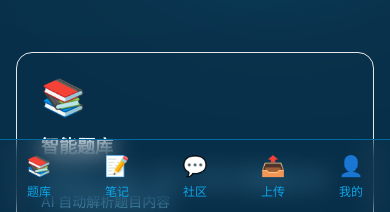
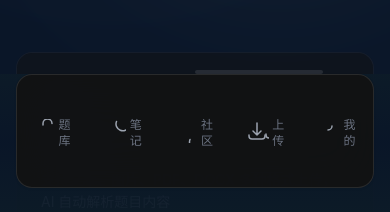
Before and after one commit to FallRain0905/question-bank-live2D, a Next.js app: page / in a window 390 px wide. Shown: the part 632-844 px from the top of the page. Built offline with nearby package versions, Linux system fonts and the light colour scheme; no server answers; the database is empty.

Commit message:
页面美化

```diff
--- a/app/notes/page.tsx
+++ b/app/notes/page.tsx
@@ -5,6 +5,7 @@ import { getSupabase } from '@/lib/supabase';
 import { getFileIcon, formatFileSize } from '@/lib/upload';
 import Link from 'next/link';
 import type { NoteWithTags, SearchHistory } from '@/types';
+import NoteCardMobile from '@/components/NoteCardMobile';
 
 type SortOption = 'newest' | 'oldest' | 'popular';
 
@@ -410,11 +411,23 @@ export default function NotesPage() {
                 href={`/notes/${note.id}`}
                 className="block"
               >
-                <NoteCard
-                  note={note}
-                  isLiked={likedNoteIds.has(note.id)}
-                  onLike={handleLike}
-                />
+                {/* 移动端使用优化的卡片组件 */}
+                <div className="sm:hidden">
+                  <NoteCardMobile
+                    note={note}
+                    isLiked={likedNoteIds.has(note.id)}
+                    onLike={handleLike}
+                  />
+                </div>
+
+                {/* 桌面端使用原有卡片 */}
+                <div className="hidden sm:block">
+                  <NoteCard
+                    note={note}
+                    isLiked={likedNoteIds.has(note.id)}
+                    onLike={handleLike}
+                  />
+                </div>
               </Link>
             ))}
           </div>
--- a/components/MobileTabBar.tsx
+++ b/components/MobileTabBar.tsx
@@ -5,52 +5,104 @@ import { usePathname, useRouter } from 'next/navigation';
 interface TabItem {
   id: string;
   label: string;
-  icon: string;
+  icon: React.ReactNode;
   path: string;
 }
 
 const tabs: TabItem[] = [
-  { id: 'search', label: '题库', icon: '📚', path: '/search' },
-  { id: 'notes', label: '笔记', icon: '📝', path: '/notes' },
-  { id: 'social', label: '社区', icon: '💬', path: '/social' },
-  { id: 'upload', label: '上传', icon: '📤', path: '/upload' },
-  { id: 'me', label: '我的', icon: '👤', path: '/me' },
+  { id: 'search', label: '题库', icon: (
+    <svg className="w-6 h-6" fill="none" stroke="currentColor" viewBox="0 0 24 24">
+      <path strokeLinecap="round" strokeLinejoin="round" strokeWidth={1.5} d="M12 6.042A9 9 9 0 0012 4.5a4.5 4.5 0 019 0 4.5h3a2.25 2.25 0 014.5 4.5h3a2.25 2.25 0 0012.5V15a4.5 4.5 0 00-9 9H4.5a4.5 4.5 0 0001.5 4.5 4.5 4.5 4.5 0 003-4.5 0 4.5a1.5 1.5 0 0010.5 4.5 2.25 0 0010.5H15a4.5 4.5 0 0003 2.25 0-9-4.5 0-013.5 4.5 4.5 4.5 4.5-4.5 4.5 0-9 4.5H4.5z" />
+    </svg>
+  ), path: '/search' },
+  { id: 'notes', label: '笔记', icon: (
+    <svg className="w-6 h-6" fill="none" stroke="currentColor" viewBox="0 0 24 24">
+      <path strokeLinecap="round" strokeLinejoin="round" strokeWidth={1.5} d="M14.5 2.5a1.25 1.25 0 0012.5 5h-1.25a1.25 1.25 0 0012.5 7c-.617 0-1.063-1.063-1.063-.894.894 0 1.789 1.789H14a2.25 2.25 0 003.75 3.125-4.125-4.125-4.125-4.125-4.125-4.125a1.5 1.5 0 001.5 4.5 4.5 4.5 4.5 4.5 0 0010 4.5 3.125 4.125a1.25 1.25 0 0012.5 4.5 4.5 0 0012.5H15a4.5 4.5 0 0004.5 0 012.5 0 0012.5-4.125 0 0012.5 4.5-4.125 4.125-4.125-4.125z" />
+    </svg>
+  ), path: '/notes' },
+  { id: 'social', label: '社区', icon: (
+    <svg className="w-6 h-6" fill="none" stroke="currentColor" viewBox="0 0 24 24">
+      <path strokeLinecap="round" strokeLinejoin="round" strokeWidth={1.5} d="M17 20.5a2.25 2.25 0 0012.5 5h-1.25a1.25 1.25 0 0012.5 7c-.617 0-1.063-1.063-.894.894 0 1.789 1.789H14a2.25 2.25 0 003.75 3.125-4.125-4.125-4.125-4.125-4.125-4.125-4.125a1.5 1.5 0 001.5 4.5 4.5 4.5 4.5 0 0010 4.5 3.125 4.125a1.25 1.25 0 0012.5 4.5 4.5 0 0012.5H15a4.5 4.5 0 0004.5 0 012.5 0 0012.5-4.125 0 0012.5 4.5-4.125 4.125-4.125-4.125z" />
+    </svg>
+  ), path: '/social' },
+  { id: 'upload', label: '上传', icon: (
+    <svg className="w-6 h-6" fill="none" stroke="currentColor" viewBox="0 0 24 24">
+      <path strokeLinecap="round" strokeLinejoin="round" strokeWidth={1.5} d="M4 16v1a3 3 0 003 3h10a3 3 0 003-3v-1m-4-4l-4 4m0 0l-4-4m4 4V4" />
+      <path strokeLinecap="round" strokeLinejoin="round" strokeWidth={1.5} d="M21 15v1a3 3 0 003 3h10a3 3 0 003-3v-1m-4-4l-4 4m0 0l-4-4m4 4V4" />
+    </svg>
+  ), path: '/upload' },
+  { id: 'me', label: '我的', icon: (
+    <svg className="w-6 h-6" fill="none" stroke="currentColor" viewBox="0 0 24 24">
+      <path strokeLinecap="round" strokeLinejoin="round" strokeWidth={1.5} d="M16 7a4 4 0 01-4 4 0v6a4 4 0 014 4 0 9-4 4 0 0016 4 0 012 1.5 0 0012.5 4.5 0 0012.5 4.5 4.5 0 016 4 0 016 4 012.5 0 0012.5 4.5 0 0012.5-4.5 0 012.5-4.5-0 012.5-4.5 0-0010.5 4.5 0 0012.5 4.5 0 0010.5 4.5 0 0012.5H16a4 4 0 014 4 012.5-4.5 4.5 4.5 0 0016 4 0 016 4 0 012.5 0 0012.5 4.5 0 0012.5 4.5 0 0012.5-4.5 0 012.5 4.5 4.5 4.5 0 016 4 0 016 4 0 012.5 4.5 0 0012.5 4.5 0 0012.5z" />
+    </svg>
+  ), path: '/me' },
 ];
 
 export default function MobileTabBar() {
   const pathname = usePathname();
   const router = useRouter();
 
-  const activeTab = tabs.find(tab => pathname.startsWith(tab.path));
+  const activeTab = tabs.find((tab) => pathname.startsWith(tab.path));
 
   return (
-    <div className="sm:hidden fixed bottom-0 left-0 right-0 bg-brand-800/95 backdrop-blur-md border-t border-brand-700 z-50 safe-area-inset-bottom">
-      <div className="flex items-center justify-around py-1 pb-safe">
+    <nav className="sm:hidden fixed bottom-0 left-0 right-0 z-50 safe-area-inset-bottom">
+      {/* 背景遮罩渐变 */}
+      <div className="absolute inset-0 bg-gradient-to-b from-brand-900 via-brand-950 to-brand-900 opacity-95" />
+
+      {/* 主容器 */}
+      <div className="relative flex items-center justify-center">
+        {/* 顶部凸起指示条 */}
+        <div className="absolute -top-1 left-1/2 right-1/2 w-32 h-1 bg-white/10 rounded-full" />
+
+        {/* 导航容器 */}
+        <div className="relative mx-4 w-full max-w-md bg-brand-800/90 backdrop-blur-xl rounded-2xl shadow-card border border-white/10">
+          <div className="flex items-center justify-around py-3">
             {tabs.map((tab) => {
               const isActive = activeTab?.id === tab.id;
               return (
                 <button
                   key={tab.id}
                   onClick={() => router.push(tab.path)}
-              className={`flex flex-col items-center justify-center flex-1 py-2 transition ${
+                  className={`flex flex-col items-center justify-center flex-1 py-3 transition-all duration-200 ${
                     isActive
-                  ? 'text-brand-400'
-                  : 'text-brand-500 hover:text-brand-400'
+                      ? 'text-white'
+                      : 'text-gray-400 hover:text-gray-200'
                   }`}
                 >
-              <span className={`text-xl mb-1 ${isActive ? 'transform scale-110' : ''}`}>
+                  {/* 图标容器 */}
+                  <div className={`relative flex items-center justify-center transition-all duration-200 ${
+                    isActive
+                      ? 'bg-white shadow-glow scale-110'
+                      : ''
+                  } rounded-xl p-3.5`}>
+                    {/* 图标 */}
+                    <span className={`transition-all duration-200 ${
+                      isActive ? 'text-accent-500' : ''
+                    }`}>
                       {tab.icon}
                     </span>
-              <span className={`text-xs ${isActive ? 'font-medium' : ''}`}>
+
+                    {/* 标签 */}
+                    <span className={`text-xs font-medium mt-1 transition-all duration-200 ${
+                      isActive ? 'text-white' : 'text-gray-500'
+                    }`}>
                       {tab.label}
                     </span>
+
+                    {/* 活跃指示条 */}
                     {isActive && (
-                <div className="absolute bottom-0 w-1.5 h-1 bg-brand-400 rounded-t-full" />
+                      <div className="absolute -bottom-1 left-1/2 right-1/2 w-4 h-1 bg-white rounded-full shadow-glow" />
                     )}
+                  </div>
                 </button>
               );
             })}
           </div>
         </div>
+      </div>
+
+      {/* iOS安全区域 */}
+      <div className="h-6 w-full" />
+    </nav>
   );
 }
--- /dev/null
+++ b/components/NoteCardMobile.tsx
@@ -0,0 +1,115 @@
+'use client';
+
+import Link from 'next/link';
+import { getFileIcon, formatFileSize } from '@/lib/upload';
+import type { NoteWithTags } from '@/types';
+
+interface NoteCardMobileProps {
+  note: NoteWithTags;
+  isLiked: boolean;
+  onLike: (noteId: string) => void;
+}
+
+export default function NoteCardMobile({ note, isLiked, onLike }: NoteCardMobileProps) {
+  const handleLikeClick = (e: React.MouseEvent) => {
+    e.preventDefault();
+    e.stopPropagation();
+    onLike(note.id);
+  };
+
+  return (
+    <Link
+      href={`/notes/${note.id}`}
+      className="block"
+    onClick={(e) => e.stopPropagation()}
+    >
+      <div className="bg-brand-600 rounded-2xl shadow-card overflow-hidden border border-white/10 hover:border-white/20 transition-all duration-200">
+        {/* 文件图标和标题 */}
+        <div className="p-4 pb-3">
+          <div className="flex items-start gap-3 mb-3">
+            <div className="flex-1 min-w-0">
+              <div className="flex items-center gap-2.5 mb-2">
+                <div className="text-2xl text-white/90">
+                  {getFileIcon(note.file_name || '')}
+                </div>
+                <h3 className="font-semibold text-white text-base truncate">{note.title}</h3>
+              </div>
+              {note.file_name && (
+                <p className="text-xs text-white/70 truncate">{note.file_name}</p>
+              )}
+            </div>
+          </div>
+
+          {/* 描述 */}
+          {note.description && (
+            <p className="text-sm text-white/90 mb-3 line-clamp-2">
+              {note.description}
+            </p>
+          )}
+
+          {/* 标签 */}
+          {note.tags && note.tags.length > 0 && (
+            <div className="flex flex-wrap gap-1.5 mb-3">
+              {note.tags.map((tag) => (
+                <span
+                  key={tag.id}
+                  className="px-2.5 py-1 text-xs font-medium bg-white/10 text-white/90 rounded-full"
+                >
+                  {tag.name}
+                </span>
+              ))}
+            </div>
+          )}
+
+          {/* 底部信息 */}
+          <div className="flex items-center justify-between pt-3 border-t border-white/10">
+            <div className="flex items-center gap-2 text-sm text-white/70">
+              <span className="truncate max-w-[120px]">{note.user_name || '匿名'}</span>
+              {note.file_size && (
+                <>
+                  <span className="text-white/50">·</span>
+                  <span>{formatFileSize(note.file_size)}</span>
+                </>
+              )}
+            </div>
+
+            {/* 操作按钮 */}
+            <div className="flex items-center gap-2">
+              {/* 点赞按钮 */}
+              <button
+                onClick={handleLikeClick}
+                className={`p-2 rounded-xl transition-all duration-200 ${
+                  isLiked
+                    ? 'bg-white text-accent-500'
+                    : 'bg-white/10 text-white/80 hover:bg-white/20'
+                }`}
+                aria-label={isLiked ? '取消点赞' : '点赞'}
+              >
+                <svg className="w-5 h-5" fill={isLiked ? "currentColor" : "none"} stroke="currentColor" viewBox="0 0 24 24">
+                  <path strokeLinecap="round" strokeLinejoin="round" strokeWidth={2} d="M4.318 6.577c-.368-.732 1.553-1.553-2.828 0-4.774-.229.229.229 3.084 3.084 4.774.229.229 4.774c.368.732 1.553.553.553.229-2.828 4.774.229-4.774c-1.553-4.318 6.577z" />
+                  <path strokeLinecap="round" strokeLinejoin="round" strokeWidth={2} d="M12 21.35l-1.426-1.426L9 19.1l4.265 2.267 11.949 1.949c0 5.836-5.836 1.686 4.848c-.732.667-1.28-.535-.054 0 0 0 1.789 1.468 4.68 6.464v3.085c0 .501.699 1.699 1.599.468 3.535.836 5.836 4.774 4.774-.229 4.774 4.774z" />
+                </svg>
+              </button>
+
+              {/* 下载按钮 */}
+              {note.file_url && (
+                <a
+                  href={note.file_url}
+                  download={note.file_name || '文件'}
+                  target="_blank"
+                  rel="noopener noreferrer"
+                  className="p-2.5 rounded-xl bg-accent-500 text-white transition-all duration-200 hover:bg-accent-600"
+                  aria-label="下载文件"
+                >
+                  <svg className="w-5 h-5" fill="none" stroke="currentColor" viewBox="0 0 24 24">
+                    <path strokeLinecap="round" strokeLinejoin="round" strokeWidth={2} d="M4 16v1a3 3 0 003 3h10a3 3 0 003-3v-1m-4-4l-4 4m0 0l-4-4m4 4V4" />
+                  </svg>
+                </a>
+              )}
+            </div>
+          </div>
+        </div>
+      </div>
+    </Link>
+  );
+}
--- a/tailwind.config.ts
+++ b/tailwind.config.ts
@@ -11,39 +11,69 @@ const config: Config = {
       colors: {
         background: "var(--background)",
         foreground: "var(--foreground)",
-        // 品牌色 - 使用 CSS 变量支持主题切换
+        // 深色科技风格 - 参考 Notion / 小红书
         brand: {
-          950: 'var(--brand-950, #06141B)',  // 深色背景
-          900: 'var(--brand-900, #0F1E2A)',  // 更深的色调
-          800: 'var(--brand-800, #11212D)',  // 次深色背景
-          700: 'var(--brand-700, #1A2938)',  // 中深色
-          600: 'var(--brand-600, #253745)',  // 主深色
-          500: 'var(--brand-500, #4A5C6A)',  // 中性色
-          400: 'var(--brand-400, #6B7D8C)',  // 中浅色
-          300: 'var(--brand-300, #8C9B9F)',  // 浅色
-          200: 'var(--brand-200, #9BA8AB)',  // 辅助色
-          100: 'var(--brand-100, #B3BEC1)',  // 更浅
-          50: 'var(--brand-50, #CCD0CF)',   // 极浅背景
+          950: '#0A1628',  // 深藏青背景
+          900: '#0D1B28',  // 深色调
+          800: '#121212',  // 主背景色
+          700: '#1E293B',  // 次深色
+          600: '#2D3748',  // 卡片背景
+          500: '#4A5568',  // 悬停/边框色
+          400: '#6B7280',  // 辅助文字
+          300: '#9CA3AF',  // 高亮色
+          200: '#B4B9C2',  // 浅灰
+          100: '#D1D5DB',  // 更浅灰
+          50: '#E2E8F0',  // 极浅背景
           0: '#F5F7F7',    // 最浅（固定）
         },
+        // 主要文字色 - 白色
         primary: {
-          50: 'var(--brand-50, #CCD0CF)',
-          100: 'var(--brand-100, #B3BEC1)',
-          200: 'var(--brand-200, #9BA8AB)',
-          300: 'var(--brand-300, #8C9B9F)',
-          400: 'var(--brand-400, #6B7D8C)',
-          500: 'var(--brand-500, #4A5C6A)',
-          600: 'var(--brand-600, #253745)',
-          700: 'var(--brand-700, #1A2938)',
-          800: 'var(--brand-800, #11212D)',
-          900: 'var(--brand-900, #0F1E2A)',
-          950: 'var(--brand-950, #06141B)',
+          50: '#E2E8F0',
+          100: '#D1D5DB',
+          200: '#B4B9C2',
+          300: '#9CA3AF',
+          400: '#6B7280',
+          500: '#4A5568',
+          600: '#2D3748',
+          700: '#1E293B',
+          800: '#121212',
+          900: '#0D1B28',
+          950: '#0A1628',
+        },
+        // 辅助文字色 - 灰色
+        secondary: {
+          50: '#E2E8F0',
+          100: '#D1D5DB',
+          200: '#B4B9C2',
+          300: '#9CA3AF',
+          400: '#6B7280',
+          500: '#FFFFFF',  // 主文字白色
+          600: '#9CA3AF',
+          700: '#E2E8F0',
+          800: '#D1D5DB',
+          900: '#B4B9C2',
+          950: '#9CA3AF',
+        },
+        // 强调色 - 清新绿/蓝
+        accent: {
+          50: '#06B6D4',  // 清新绿
+          100: '#22D3EE',
+          200: '#38BDF8',
+          300: '#34D399',
+          400: '#0F766E',
+          500: '#10B981',  // 主强调色
+          600: '#14B8A6',
+          700: '#059669',
+          800: '#06B6D4',
+          900: '#22D3EE',
+          950: '#06B6D4',
         },
       },
       boxShadow: {
-        'soft': '0 4px 20px rgba(6, 20, 27, 0.08)',
-        'soft-lg': '0 8px 30px rgba(6, 20, 27, 0.12)',
-        'glow': '0 0 20px rgba(74, 92, 106, 0.2)',
+        'soft': '0 2px 8px rgba(10, 132, 166, 0.06)',
+        'soft-lg': '0 4px 16px rgba(10, 132, 166, 0.1)',
+        'glow': '0 0 8px rgba(6, 182, 212, 0.15)',
+        'card': '0 1px 3px rgba(0, 0, 0, 0.05)',
       },
       animation: {
         'blob': 'blob 7s infinite',
```
Also changed, not shown: app/notes/[id]/page.tsx (+7 -14 lines), app/questions/[id]/page.tsx (+13 -27 lines), 1 other file (tests, documents, lock files or other folders). Lines whose indentation alone changed are shown as unchanged.
